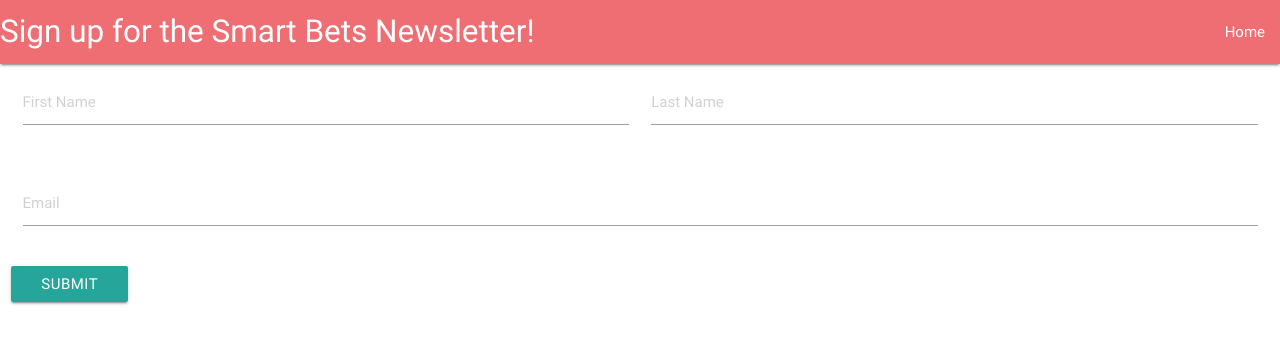
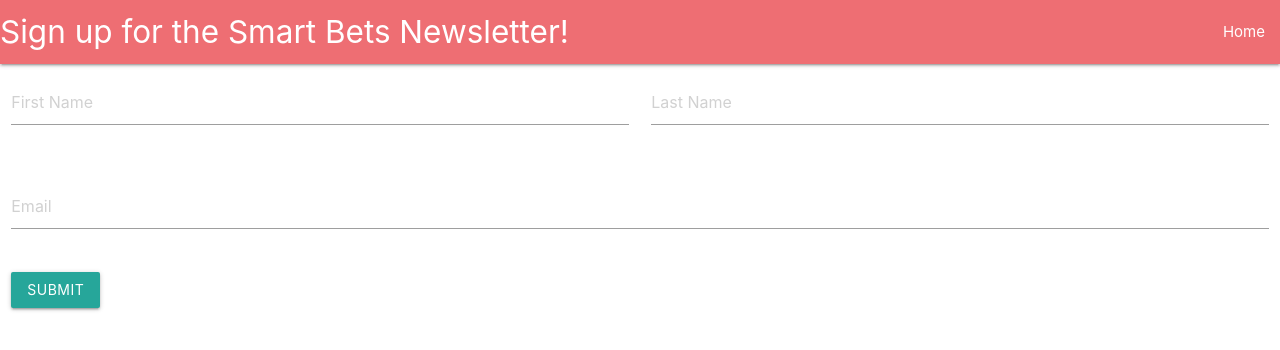
Before and after one commit to caldavid3227/Sports-Data-App, a plain HTML site: page signUp.html in a window 1280 px wide. Drawn offline with nearby package versions, Linux system fonts and the light colour scheme.

Commit message:
changes to signup page 2

```diff
--- a/assets/css/reset.css
+++ b/assets/css/reset.css
@@ -0,0 +1,48 @@
+/* http://meyerweb.com/eric/tools/css/reset/
+   v2.0 | 20110126
+   License: none (public domain)
+*/
+
+html, body, div, span, applet, object, iframe,
+h1, h2, h3, h4, h5, h6, p, blockquote, pre,
+a, abbr, acronym, address, big, cite, code,
+del, dfn, em, img, ins, kbd, q, s, samp,
+small, strike, strong, sub, sup, tt, var,
+b, u, i, center,
+dl, dt, dd, ol, ul, li,
+fieldset, form, label, legend,
+table, caption, tbody, tfoot, thead, tr, th, td,
+article, aside, canvas, details, embed,
+figure, figcaption, footer, header, hgroup,
+menu, nav, output, ruby, section, summary,
+time, mark, audio, video {
+	margin: 0;
+	padding: 0;
+	border: 0;
+	font-size: 100%;
+	font: inherit;
+	vertical-align: baseline;
+}
+/* HTML5 display-role reset for older browsers */
+article, aside, details, figcaption, figure,
+footer, header, hgroup, menu, nav, section {
+	display: block;
+}
+body {
+	line-height: 1;
+}
+ol, ul {
+	list-style: none;
+}
+blockquote, q {
+	quotes: none;
+}
+blockquote:before, blockquote:after,
+q:before, q:after {
+	content: '';
+	content: none;
+}
+table {
+	border-collapse: collapse;
+	border-spacing: 0;
+}
--- a/signUp.html
+++ b/signUp.html
@@ -10,8 +10,22 @@
   <!-- Compiled and minified JavaScript -->
   <script src="https://cdnjs.cloudflare.com/ajax/libs/materialize/0.100.2/js/materialize.min.js"></script>
 
+   <!--Import Google Icon Font-->
+      <link href="https://fonts.googleapis.com/icon?family=Material+Icons" rel="stylesheet">
+      <!--Import materialize.css-->
+      <link type="text/css" rel="stylesheet" href="css/materialize.min.css"  media="screen,projection"/>
+
+      <!--Let browser know website is optimized for mobile-->
+      <meta name="viewport" content="width=device-width, initial-scale=1.0"/>
+
 </head>
 <body>
+
+    <script type="text/javascript" src="https://code.jquery.com/jquery-3.2.1.min.js"></script>
+
+  <script type="text/javascript" src="js/materialize.min.js"></script>
+
+
 
 	<nav>
 	  <div class="signUpNav-wrapper">
```
Also changed, not shown: 2 other files.
